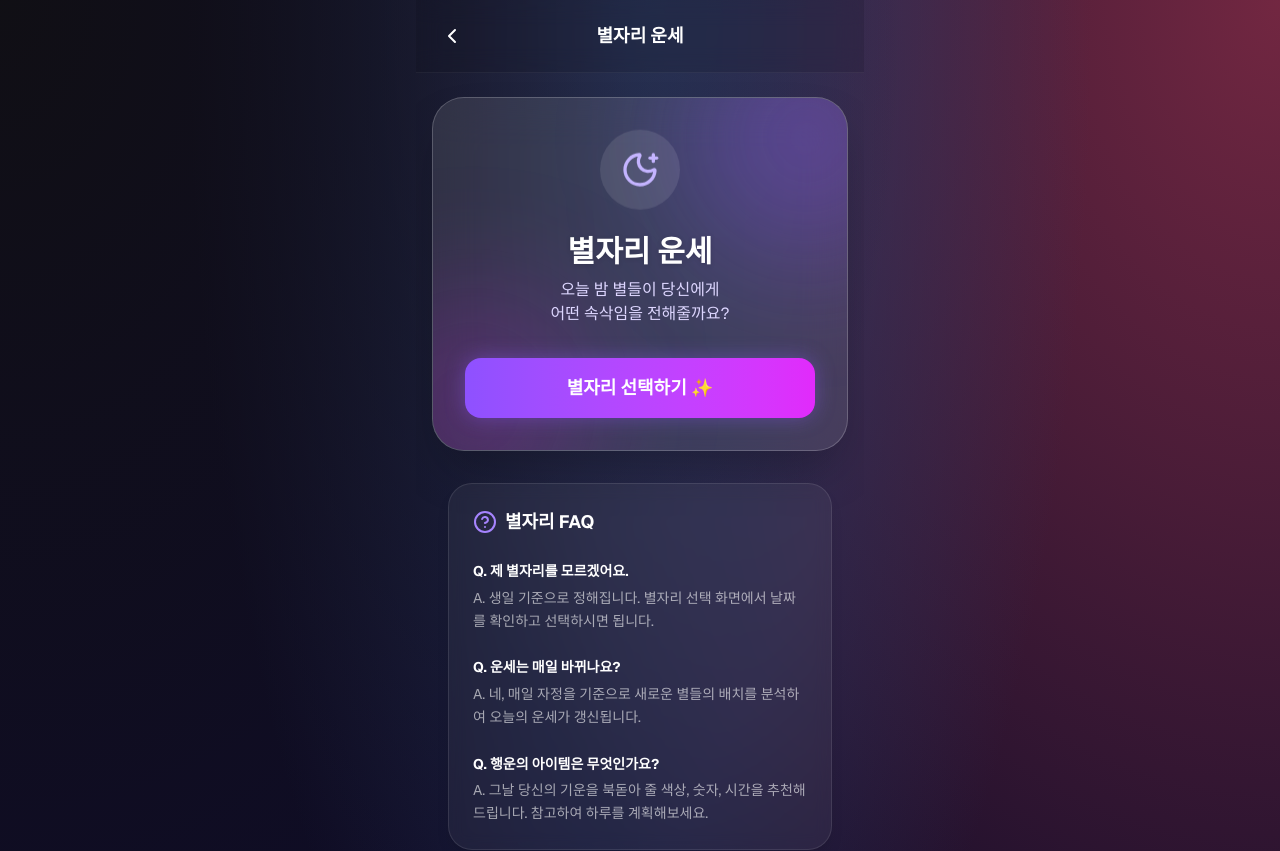
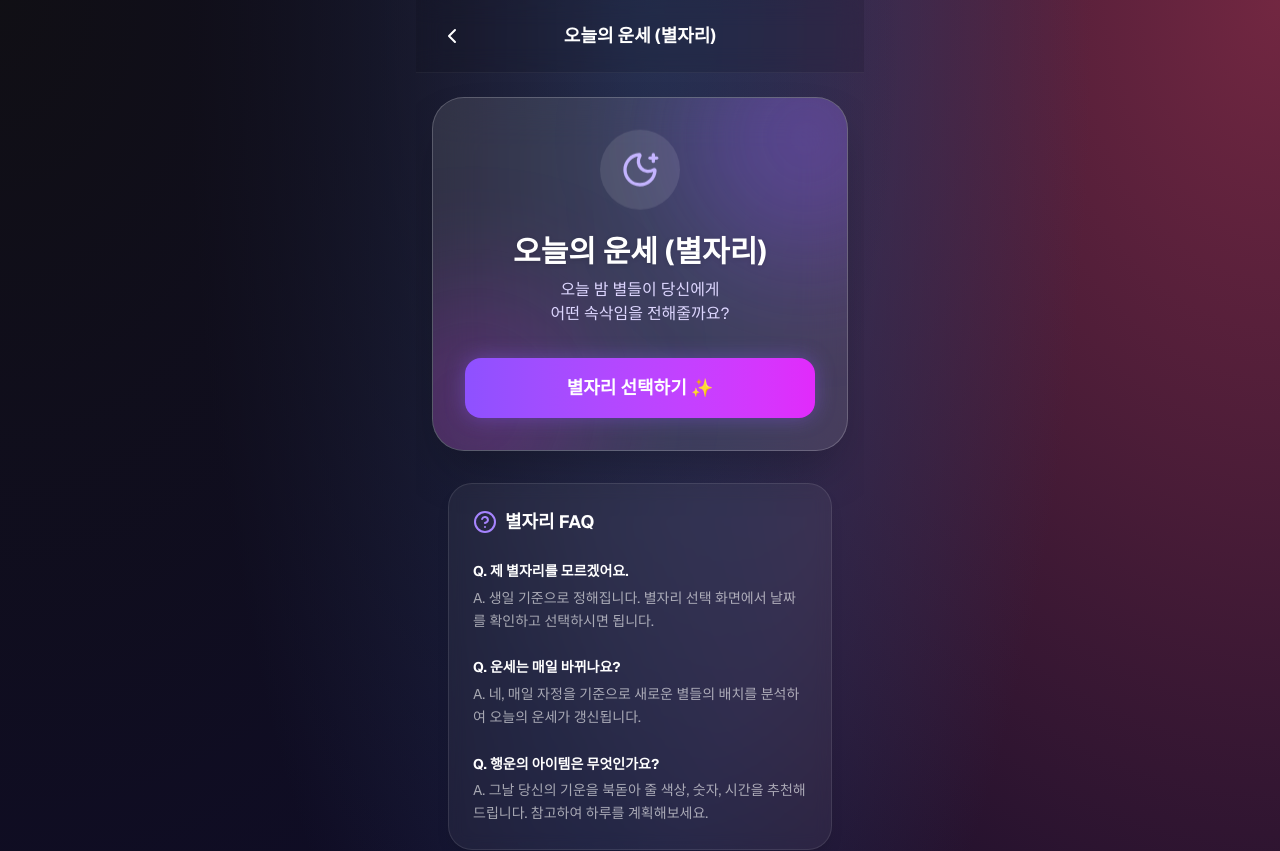
Before and after one commit to hkgorill/allnewfortune, a Next.js app: page /horoscope in a window 1280 px wide. Shown: the top 851 px of the page. Built offline with nearby package versions, Linux system fonts and the light colour scheme.

Commit message:
[modify] 별자리운세 -> 오늘의운서(별자리) 로 문구 수정

```diff
--- a/app/horoscope/layout.tsx
+++ b/app/horoscope/layout.tsx
@@ -1,7 +1,7 @@
 import { Metadata } from "next";
 
 export const metadata: Metadata = {
-  title: "오늘의 별자리 운세 | 매일 확인하는 행운의 가이드 - ALL NEW FORTUNE",
+  title: "오늘의 운세 (별자리) | 매일 확인하는 행운의 가이드 - ALL NEW FORTUNE",
   description:
     "물병자리부터 염소자리까지, 별들이 알려주는 당신의 하루. 금전운, 연애운, 행운의 컬러와 아이템까지 확인하세요.",
 };
--- a/app/horoscope/page.tsx
+++ b/app/horoscope/page.tsx
@@ -59,7 +59,7 @@ function HoroscopeContent() {
           <button onClick={() => router.push('/')} className="p-2 rounded-full hover:bg-white/10 transition-colors active:scale-95">
             <ChevronLeft className="w-6 h-6 text-white" />
           </button>
-          <h2 className="text-lg font-bold">별자리 운세</h2>
+          <h2 className="text-lg font-bold">오늘의 운세 (별자리)</h2>
           <div className="w-10" />
         </header>
 
--- a/app/layout.tsx
+++ b/app/layout.tsx
@@ -29,7 +29,7 @@ export const metadata: Metadata = {
     default: "2026년 신년운세 & AI 종합 운세 | 사주·타로·MBTI - ALL NEW FORTUNE",
     template: "%s | ALL NEW FORTUNE",
   },
-  description: "2026년 병오년 신년운세부터 사주, 타로, MBTI, 심리테스트, 별자리 운세까지! AI가 정밀 분석해주는 나만의 운명 가이드. 생년월일만으로 알아보는 무료 종합 운세 서비스.",
+  description: "2026년 병오년 신년운세부터 사주, 타로, MBTI, 심리테스트, 오늘의 운세 (별자리)까지! AI가 정밀 분석해주는 나만의 운명 가이드. 생년월일만으로 알아보는 무료 종합 운세 서비스.",
   keywords: [
     "2026년 운세",
     "신년운세",
@@ -45,7 +45,7 @@ export const metadata: Metadata = {
     "타로점",
     "심리테스트",
     "성격 유형 검사",
-    "별자리 운세",
+    "오늘의 운세 (별자리)",
     "정통 사주"
   ],
   authors: [{ name: "ALL NEW FORTUNE" }],
--- a/app/ui/MenuScreen.tsx
+++ b/app/ui/MenuScreen.tsx
@@ -339,7 +339,7 @@ export default function MenuScreen() {
           <div className="absolute top-0 right-0 w-32 h-32 bg-purple-500/20 rounded-full blur-2xl -translate-y-1/2 translate-x-1/2" />
 
           <div className="z-10 flex-1 mr-6 w-full">
-            <h4 className="font-bold text-xl mb-2">별자리 운세</h4>
+            <h4 className="font-bold text-xl mb-2">오늘의 운세 (별자리)</h4>
             <FadeText
               text={
                 MENU_TEXTS.horoscope[textIndex % MENU_TEXTS.horoscope.length]
--- a/app/ui/horoscope/HoroscopeIntro.tsx
+++ b/app/ui/horoscope/HoroscopeIntro.tsx
@@ -25,7 +25,7 @@ export default function HoroscopeIntro({ onStart }: HoroscopeIntroProps) {
             </div>
 
             <h2 className="text-3xl font-bold text-white mb-2 drop-shadow-sm">
-              별자리 운세
+              오늘의 운세 (별자리)
             </h2>
             <p className="text-violet-200 mb-8">
               오늘 밤 별들이 당신에게<br/>
--- a/app/ui/horoscope/HoroscopeResult.tsx
+++ b/app/ui/horoscope/HoroscopeResult.tsx
@@ -20,8 +20,8 @@ export default function HoroscopeResult({ result, onReset }: HoroscopeResultProp
     setIsSharing(true);
 
     const shareData = {
-      title: '나의 별자리 운세 - ALL NEW FORTUNE',
-      text: `[${result.sign.name} 오늘의 운세]\n\n"${result.overall}"\n\n🍀 행운의 색: ${result.lucky_color}\n🔢 행운의 숫자: ${result.lucky_number}\n\n당신의 별자리 운세도 확인해보세요!`,
+      title: '나의 오늘의 운세 (별자리) - ALL NEW FORTUNE',
+      text: `[${result.sign.name} 오늘의 운세]\n\n"${result.overall}"\n\n🍀 행운의 색: ${result.lucky_color}\n🔢 행운의 숫자: ${result.lucky_number}\n\n당신의 오늘의 운세 (별자리)도 확인해보세요!`,
       url: window.location.href,
     };
 
```
